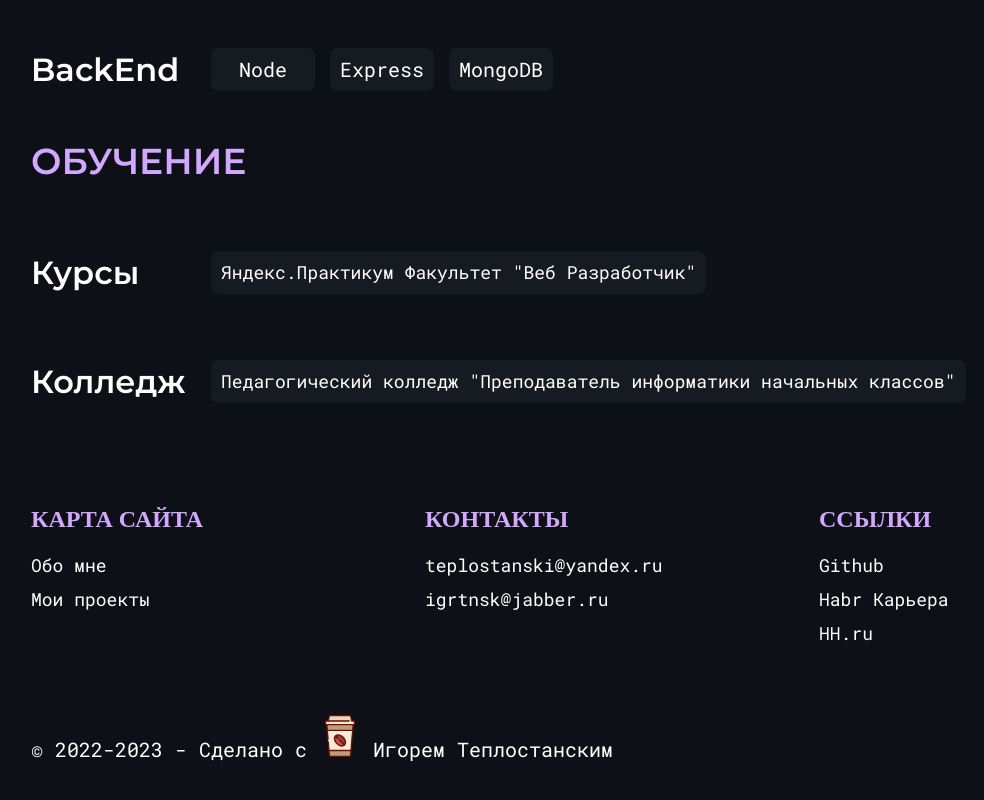
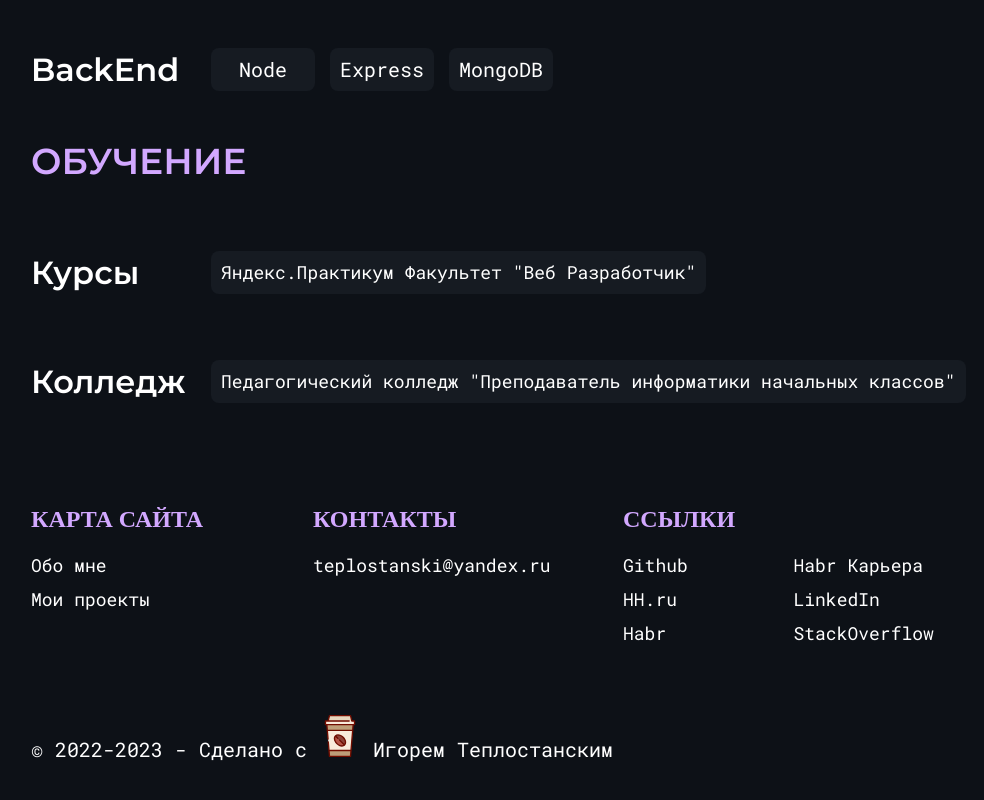
Before and after one commit to teplostanski/teplostanski.dev, a React (Create React App) app: page /about#/about in a window 1280 px wide. Shown: the part 594-1394 px from the top of the page, without its empty margins (33-1017 px from the left). Built offline with nearby package versions, Linux system fonts and the light colour scheme; a web font is replaced by a local one.

Commit message:
Добавляет ссылки

```diff
--- a/src/components/Footer/Footer.css
+++ b/src/components/Footer/Footer.css
@@ -2,12 +2,11 @@
   margin-bottom: 5rem;
 }
 .footer__container {
-  display: flex;
+  display: grid;
+  grid-template-columns: 0.9fr 1fr 2fr;
   gap: 3rem;
 }
-.footer__col2,
-.footer__col3,
-.footer__col4 {
+.footer__items {
   flex: 1;
 }
 .copyright {
--- a/src/components/Footer/Footer.js
+++ b/src/components/Footer/Footer.js
@@ -6,7 +6,7 @@ export default function Footer() {
   return (
     <div className="footer">
       <div className="footer__container">
-        <div className="footer__col2">
+        <div className="footer__items">
           <FooterColumns
             heading="Карта Сайта"
             links={[
@@ -23,7 +23,7 @@ export default function Footer() {
             ]}
           />
         </div>
-        <div className="footer__col3">
+        <div className="footer__items">
           <FooterColumns
             heading="Контакты"
             links={[
@@ -31,14 +31,10 @@ export default function Footer() {
                 title: 'teplostanski@yandex.ru',
                 path: 'mailto:teplostanski@yandex.ru',
               },
-              {
-                title: 'igrtnsk@jabber.ru',
-                path: 'https://jabber.ru',
-              },
             ]}
           />
         </div>
-        <div className="footer__col4">
+        <div className="footer__items footer__links">
           <FooterColumns
             heading="Ссылки"
             links={[
@@ -48,11 +44,23 @@ export default function Footer() {
               },
               {
                 title: 'Habr Карьера',
-                path: 'https://',
+                path: 'https://career.habr.com/r0bomurlok1',
               },
               {
                 title: 'HH.ru',
-                path: 'https://hh.ru',
+                path: 'https://hh.ru/resume/b8fc6622ff0b63a4dd0039ed1f68396a53684e',
+              },
+              {
+                title: 'LinkedIn',
+                path: '#',
+              },
+              {
+                title: 'Habr',
+                path: 'https://habr.com/ru/users/r0bomurlok/',
+              },
+              {
+                title: 'StackOverflow',
+                path: 'https://stackoverflow.com/users/21089931/r0bomurlok',
               },
             ]}
           />
--- a/src/components/FooterColumns/FooterColumns.css
+++ b/src/components/FooterColumns/FooterColumns.css
@@ -10,3 +10,10 @@ li {
 a {
   font-size: 1.8rem;
 }
+
+.footer__links .footer__items_links {
+  display: grid;
+  grid-template-columns: repeat(2, 1fr);
+  grid-column-gap: 3rem;
+  width: fit-content;
+}
--- a/src/components/FooterColumns/FooterColumns.js
+++ b/src/components/FooterColumns/FooterColumns.js
@@ -14,7 +14,7 @@ export default function FooterColumns({
   return (
     <div>
       <h2 className="heading heading-color">{heading}</h2>
-      <ul>
+      <ul className="footer__items_links">
         {links.map((item, index) => (
           <li key={index}>
             {item.type === 'Link' ? (
```
